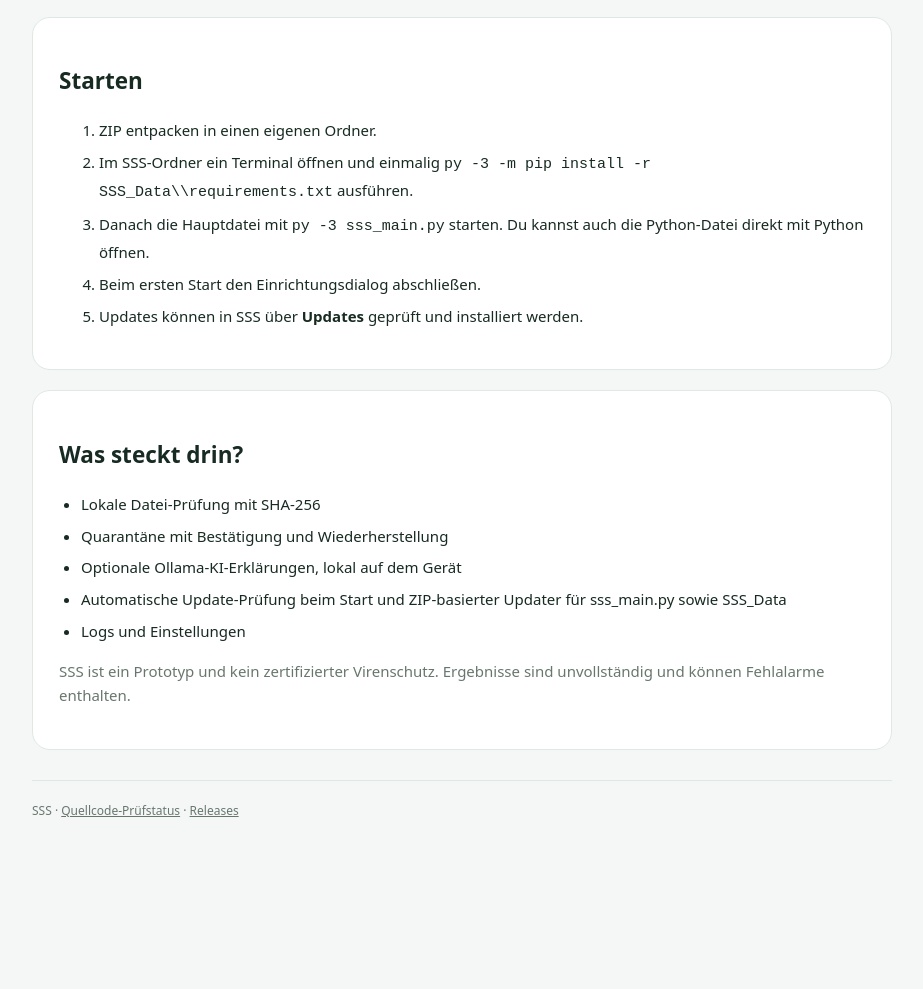
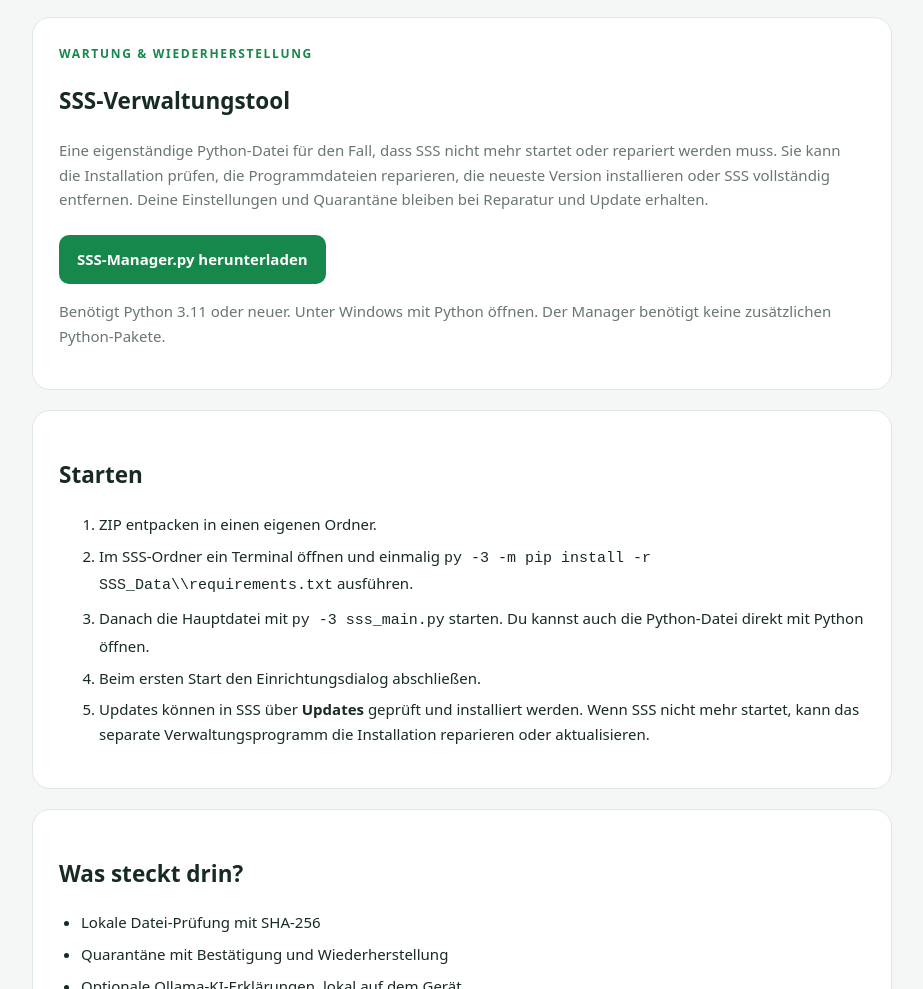
Before and after one commit to LordLOLQDH/sss, a plain HTML site: page download.html in a window 1280 px wide. Shown: the part 827-1816 px from the top of the page, without its empty margins (178-1101 px from the left). Before the commit the page ends 1676 px from the top, so only its background shows below. Drawn offline with Linux system fonts and the light colour scheme.

Commit message:
Add standalone SSS manager download to downloads page

```diff
--- a/download.html
+++ b/download.html
@@ -8,7 +8,8 @@
 <body><header><div class="wrap nav"><a class="brand" href="index.html">SchoolServer Security</a><a href="https://github.com/LordLOLQDH/sss">GitHub-Quellcode</a></div></header>
 <main class="wrap"><section class="hero"><div class="eyebrow">Python-Projekt · Windows</div><h1>SSS, ohne EXE.</h1><p class="lead">SSS besteht aus einer zentralen Python-Hauptdatei und einem übersichtlichen Datenordner. Beim ersten Start richtet es sich im Benutzerprofil ein, erstellt Startmenü- und Autostart-Verknüpfungen und kann vollständig wieder entfernt werden. Keine EXE und keine BAT-Datei.</p></section>
 <section class="panel"><div class="eyebrow">Aktueller Quellstand</div><div class="version" id="version">SSS 2.3.0</div><p class="muted" id="status">Versionsstand wird geladen …</p><a class="btn" href="https://github.com/LordLOLQDH/sss/releases/download/latest/SSS-Windows-Python.zip">SSS für Windows herunterladen (.ZIP)</a><a class="btn alt" href="https://github.com/LordLOLQDH/sss">Repository öffnen</a><p class="muted">Die App-Hauptdatei heißt sss_main.py. Unterstützende Dateien, Versionsinformationen, Abhängigkeiten und Assets liegen im Ordner SSS_Data. Python 3.11+ muss installiert sein.</p></section>
-<section class="panel"><h2>Starten</h2><ol><li>ZIP entpacken in einen eigenen Ordner.</li><li>Im SSS-Ordner ein Terminal öffnen und einmalig <code>py -3 -m pip install -r SSS_Data\\requirements.txt</code> ausführen.</li><li>Danach die Hauptdatei mit <code>py -3 sss_main.py</code> starten. Du kannst auch die Python-Datei direkt mit Python öffnen.</li><li>Beim ersten Start den Einrichtungsdialog abschließen.</li><li>Updates können in SSS über <strong>Updates</strong> geprüft und installiert werden.</li></ol></section>
+<section class="panel"><div class="eyebrow">Wartung &amp; Wiederherstellung</div><h2>SSS-Verwaltungstool</h2><p class="muted">Eine eigenständige Python-Datei für den Fall, dass SSS nicht mehr startet oder repariert werden muss. Sie kann die Installation prüfen, die Programmdateien reparieren, die neueste Version installieren oder SSS vollständig entfernen. Deine Einstellungen und Quarantäne bleiben bei Reparatur und Update erhalten.</p><a class="btn" href="https://github.com/LordLOLQDH/sss/releases/download/latest/SSS-Manager.py">SSS-Manager.py herunterladen</a><p class="muted">Benötigt Python 3.11 oder neuer. Unter Windows mit Python öffnen. Der Manager benötigt keine zusätzlichen Python-Pakete.</p></section>
+<section class="panel"><h2>Starten</h2><ol><li>ZIP entpacken in einen eigenen Ordner.</li><li>Im SSS-Ordner ein Terminal öffnen und einmalig <code>py -3 -m pip install -r SSS_Data\\requirements.txt</code> ausführen.</li><li>Danach die Hauptdatei mit <code>py -3 sss_main.py</code> starten. Du kannst auch die Python-Datei direkt mit Python öffnen.</li><li>Beim ersten Start den Einrichtungsdialog abschließen.</li><li>Updates können in SSS über <strong>Updates</strong> geprüft und installiert werden. Wenn SSS nicht mehr startet, kann das separate Verwaltungsprogramm die Installation reparieren oder aktualisieren.</li></ol></section>
 <section class="panel"><h2>Was steckt drin?</h2><ul><li>Lokale Datei-Prüfung mit SHA-256</li><li>Quarantäne mit Bestätigung und Wiederherstellung</li><li>Optionale Ollama-KI-Erklärungen, lokal auf dem Gerät</li><li>Automatische Update-Prüfung beim Start und ZIP-basierter Updater für sss_main.py sowie SSS_Data</li><li>Logs und Einstellungen</li></ul><p class="muted">SSS ist ein Prototyp und kein zertifizierter Virenschutz. Ergebnisse sind unvollständig und können Fehlalarme enthalten.</p></section>
 <footer>SSS · <a href="https://github.com/LordLOLQDH/sss/actions">Quellcode-Prüfstatus</a> · <a href="https://github.com/LordLOLQDH/sss/releases">Releases</a></footer></main>
 <script>fetch("version.json?cache="+Date.now()).then(r=>r.ok?r.json():Promise.reject()).then(v=>{document.getElementById("version").textContent="SSS "+v.version;document.getElementById("status").textContent=v.notes||"Aktueller Python-Quellcode";}).catch(()=>document.getElementById("status").textContent="Version 2.3.0 · Quellcode-ZIP direkt vom Repository.");</script></body></html>
```
